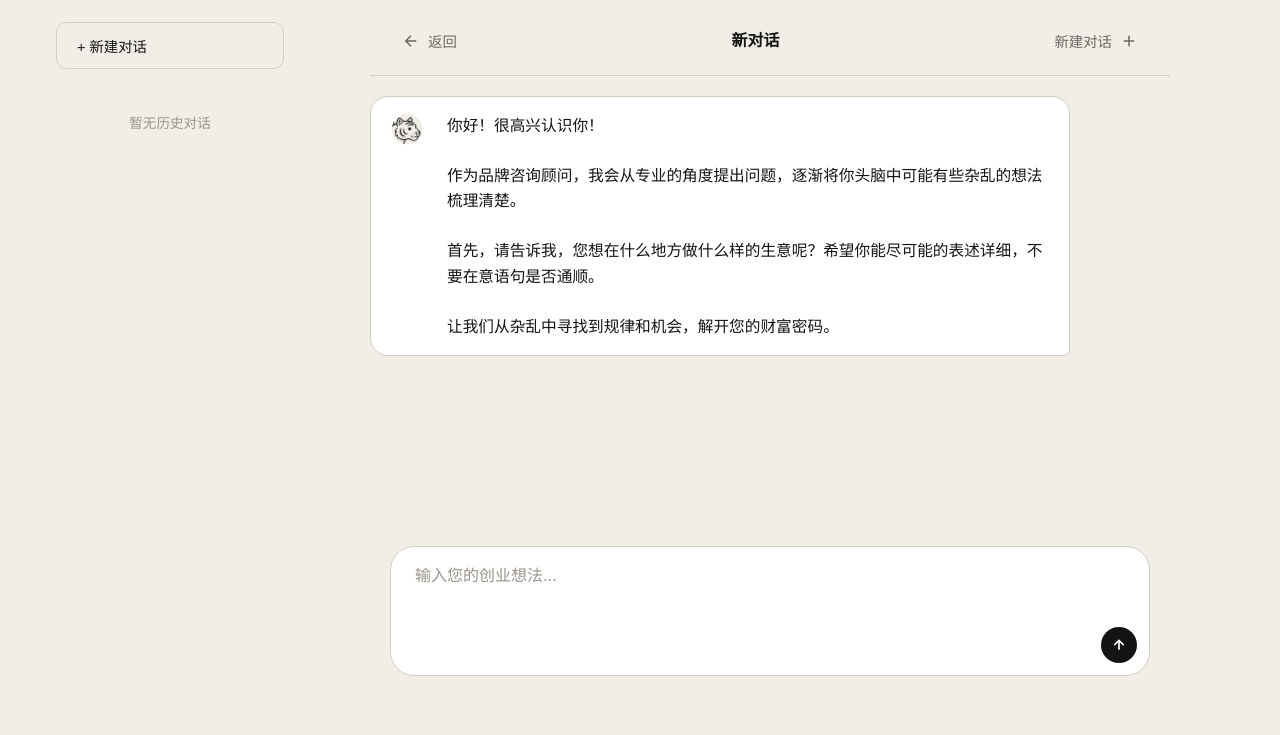
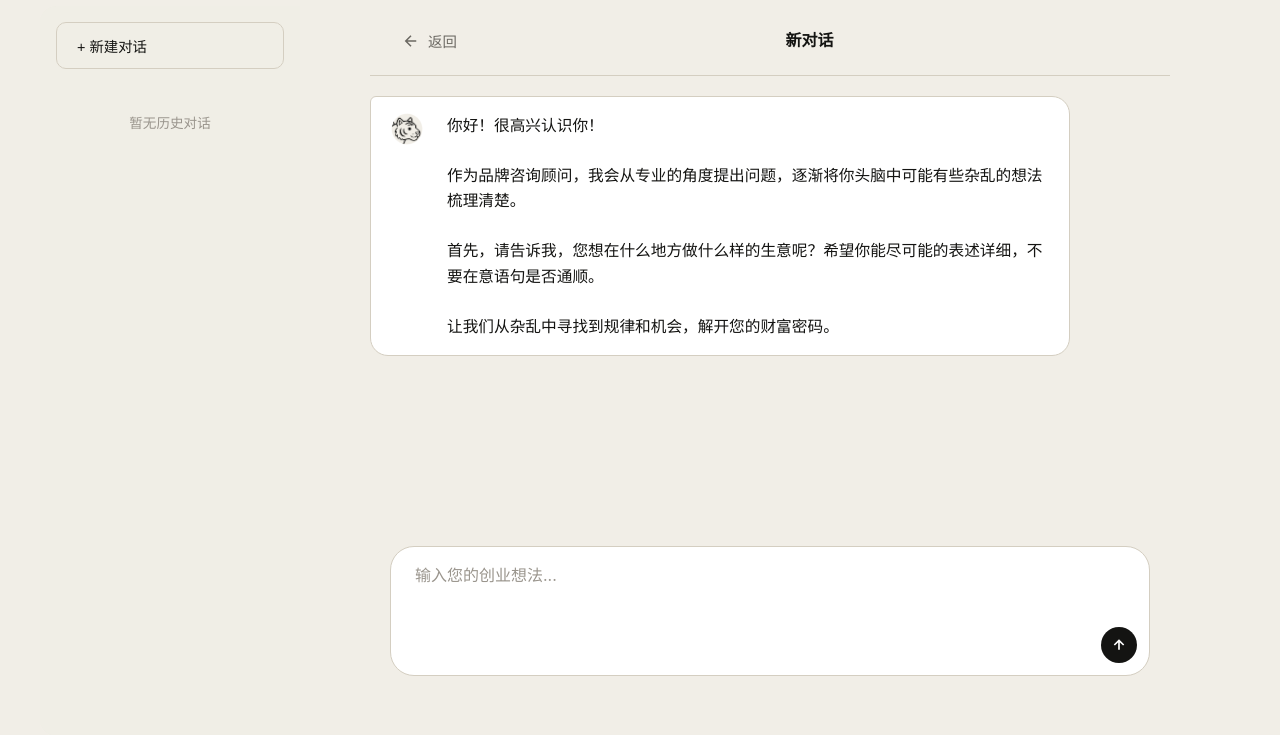
Before and after one commit to HuYee2025/BrandGPT, a Flask app: page /chat in a window 1280 px wide. Shown: the part 74-809 px from the top of the page. Run offline with Flask 3, Linux system fonts and the light colour scheme.

Commit message:
删除重复的新建对话按钮，调整气泡尖角位置

```diff
--- a/templates/chat.html
+++ b/templates/chat.html
@@ -314,7 +314,7 @@
     align-self: flex-end;
     background: var(--text-dark);
     color: #F1EEE7;
-    border-bottom-left-radius: 6px;
+    border-bottom-right-radius: 6px;
 }
 
 .message.assistant {
@@ -322,7 +322,7 @@
     background: #FFFFFF;
     color: var(--text-dark);
     border: 1px solid var(--border-color);
-    border-bottom-right-radius: 6px;
+    border-top-left-radius: 6px;
 }
 
 .message-avatar {
@@ -579,12 +579,6 @@
                 返回
             </button>
             <span class="chat-header-title">新对话</span>
-            <button class="chat-header-back" onclick="startNewChat()">
-                新建对话
-                <svg viewBox="0 0 24 24" fill="none" stroke="currentColor" stroke-width="2">
-                    <path d="M12 5v14M5 12h14"/>
-                </svg>
-            </button>
         </div>
         <div class="chat-messages" id="chatMessages">
             <!-- 消息将在这里显示 -->
```
